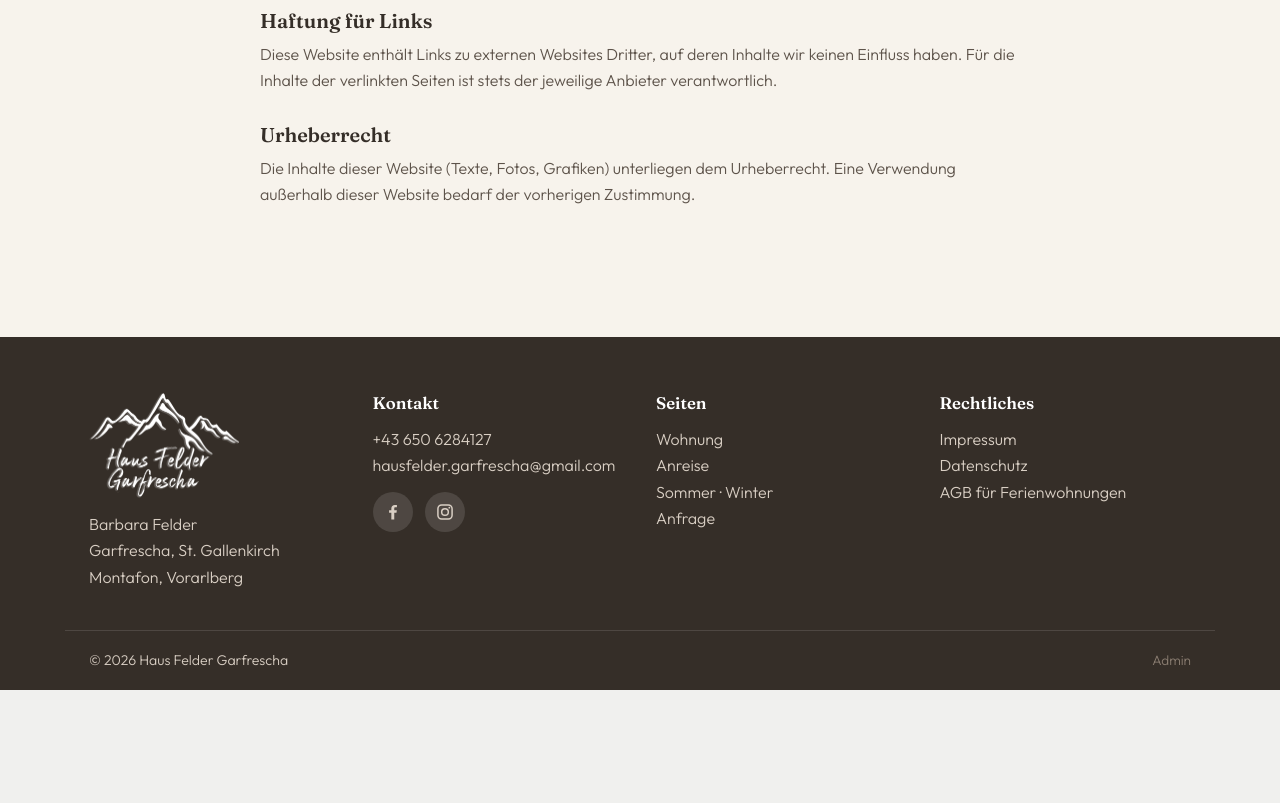
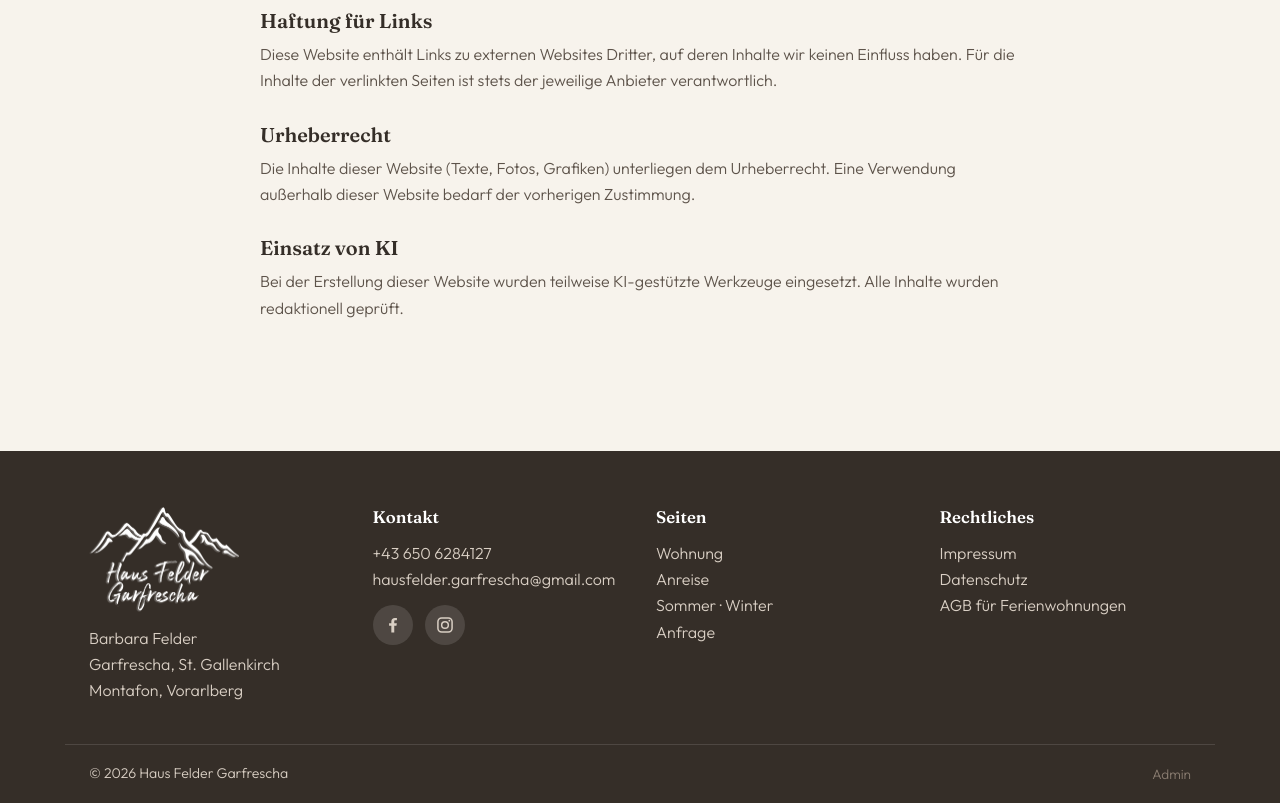
Before and after one commit to FSCreative/hausfelder-garfrescha, a Node server app: page /impressum in a window 1280 px wide. Shown: the part 557-1360 px from the top of the page. Before the commit the page ends 1247 px from the top, so only its background shows below. Run offline with Node 20, Linux system fonts and the light colour scheme.

Commit message:
Hinweis auf teilweise KI-gestützte Erstellung ergänzen
Co-Authored-By: Claude Opus 5.5 <noreply@anthropic.com>
Claude-Session: https://claude.ai/code/session_0183h2bU3qrYsR8xdfd4zSHm

```diff
--- a/views/impressum.ejs
+++ b/views/impressum.ejs
@@ -25,6 +25,9 @@
 
     <h2>Urheberrecht</h2>
     <p>Die Inhalte dieser Website (Texte, Fotos, Grafiken) unterliegen dem Urheberrecht. Eine Verwendung außerhalb dieser Website bedarf der vorherigen Zustimmung.</p>
+
+    <h2>Einsatz von KI</h2>
+    <p>Bei der Erstellung dieser Website wurden teilweise KI-gestützte Werkzeuge eingesetzt. Alle Inhalte wurden redaktionell geprüft.</p>
   </div>
 </section>
 
```
